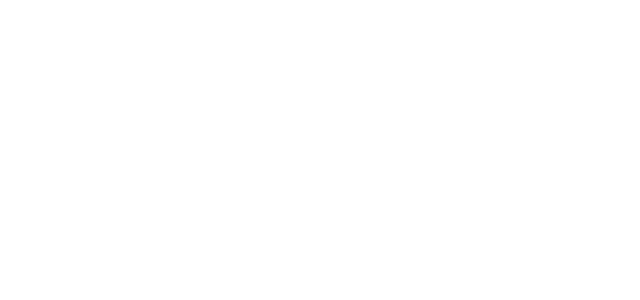
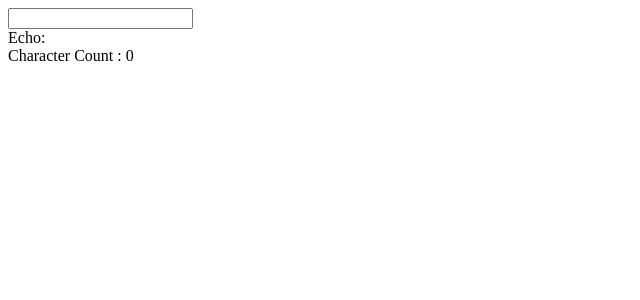
Before and after one commit to formegusto/react-state-mgmt-bible, a React (Create React App) app in the folder atomic/recoil-bible/: page / in a window 1280 px wide. Shown: the top 300 px of the page, without its empty margins (0-640 px from the left). Built offline with nearby package versions, Linux system fonts and the light colour scheme; the HTML template or start-up script is replaced by a standard one.

Commit message:
recoil update : quick-start src upload

```diff
--- /dev/null
+++ b/atomic/recoil-bible/src/2.Quick-Start/components/CharacterCount.tsx
@@ -0,0 +1,10 @@
+import { useRecoilValue } from "recoil";
+import { charCountState } from "../store/selectors";
+
+function CharacterCount() {
+  const count = useRecoilValue(charCountState);
+
+  return <>Character Count : {count}</>;
+}
+
+export default CharacterCount;
--- /dev/null
+++ b/atomic/recoil-bible/src/2.Quick-Start/components/TextInput.tsx
@@ -0,0 +1,20 @@
+import React from "react";
+import { useRecoilState } from "recoil";
+import store from "../store";
+
+function TextInput() {
+  const [text, setText] = useRecoilState(store.atoms.textState);
+
+  const onChange = (e: React.ChangeEvent<HTMLInputElement>) =>
+    setText(e.target.value);
+
+  return (
+    <div>
+      <input type="text" value={text} onChange={onChange} />
+      <br />
+      Echo: {text}
+    </div>
+  );
+}
+
+export default TextInput;
--- a/atomic/recoil-bible/src/2.Quick-Start/index.tsx
+++ b/atomic/recoil-bible/src/2.Quick-Start/index.tsx
@@ -1,7 +1,14 @@
 import { RecoilRoot } from "recoil";
+import CharacterCount from "./components/CharacterCount";
+import TextInput from "./components/TextInput";
 
 function App() {
-  return <></>;
+  return (
+    <>
+      <TextInput />
+      <CharacterCount />
+    </>
+  );
 }
 
 function QuickStart() {
--- /dev/null
+++ b/atomic/recoil-bible/src/2.Quick-Start/store/atoms.ts
@@ -0,0 +1,6 @@
+import { atom } from "recoil";
+
+export const textState = atom<string>({
+  key: "textState",
+  default: "",
+});
--- /dev/null
+++ b/atomic/recoil-bible/src/2.Quick-Start/store/index.ts
@@ -0,0 +1,9 @@
+import * as atoms from "./atoms";
+import * as selectors from "./selectors";
+
+const store = {
+  atoms,
+  selectors,
+};
+
+export default store;
--- /dev/null
+++ b/atomic/recoil-bible/src/2.Quick-Start/store/selectors.ts
@@ -0,0 +1,11 @@
+import { selector } from "recoil";
+import { textState } from "./atoms";
+
+export const charCountState = selector<number>({
+  key: "charCountState",
+  get: ({ get }) => {
+    const text = get(textState);
+
+    return text.length;
+  },
+});
```
